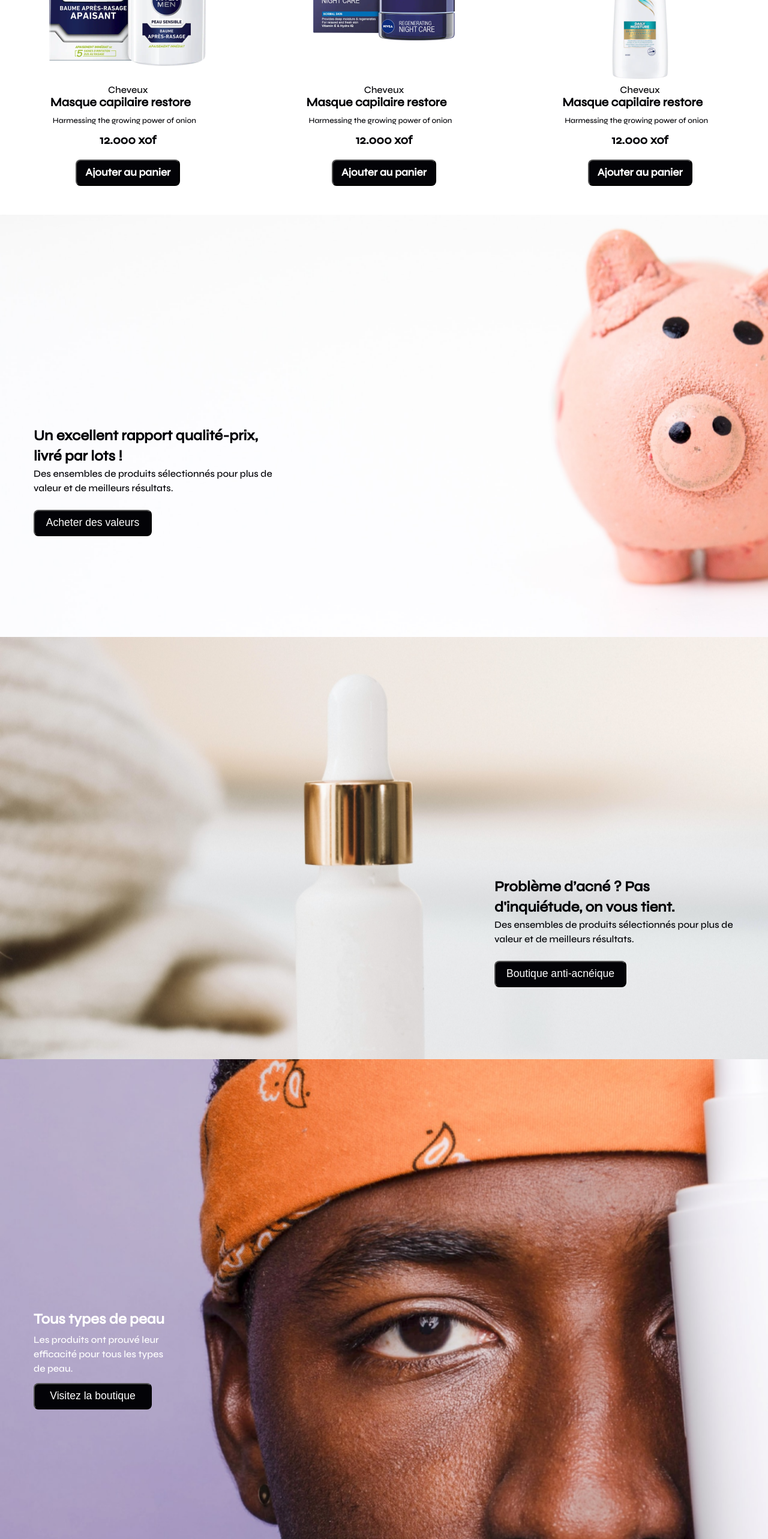
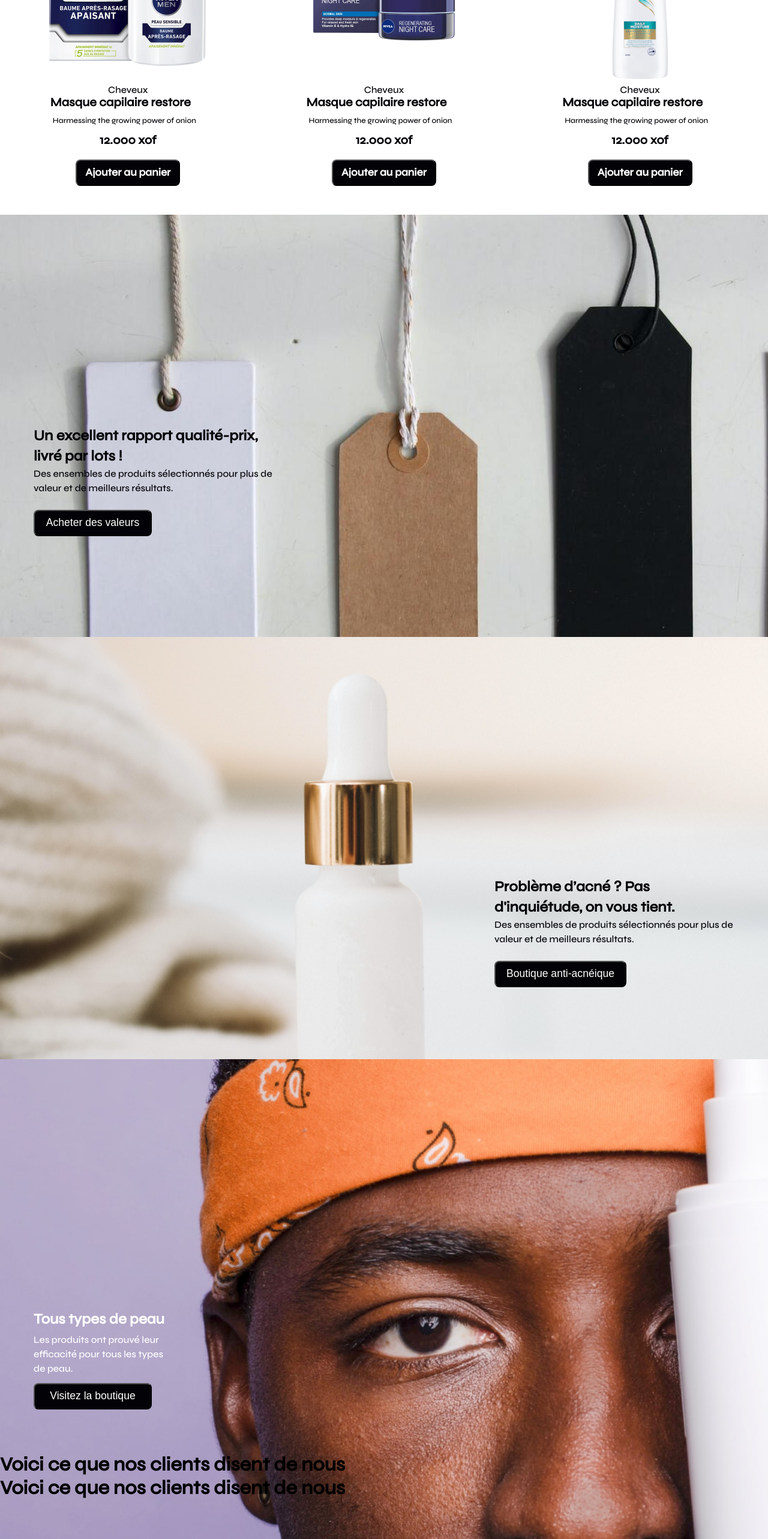
Before and after one commit to MKrouma/Ecommerce-Ninet, a React (Create React App) app in the folder frontend/: page / in a window 1280 px wide. Shown: the part 1234-3800 px from the top of the page at 60% size. Built offline with nearby package versions, Linux system fonts and the light colour scheme.

Commit message:
my commit

```diff
--- a/frontend/src/App.js
+++ b/frontend/src/App.js
@@ -1,3 +1,4 @@
+import AvisClient from "./component/content/homePages/BodyContent/AvisClient";
 import BodyIterm from "./component/content/homePages/BodyContent/BodyIterm";
 import Navbar from "./component/content/homePages/headerContent/Navbar";
 
@@ -7,6 +8,7 @@
     <div className="App">
       <Navbar />
       <BodyIterm />
+      <AvisClient />
     </div>
   );
 }
--- /dev/null
+++ b/frontend/src/component/content/homePages/BodyContent/AvisClient.jsx
@@ -0,0 +1,19 @@
+
+
+function AvisClient() {
+  return (
+    <>
+        <div className="container-avis">
+            <div className="content-avis">
+                <div className="title-iterm-avis">
+                    <h1>Voici ce que nos
+                        clients disent de nous
+                    </h1>
+                </div>
+            </div>
+        </div>
+    </>
+  )
+}
+
+export default AvisClient
--- a/frontend/src/component/content/homePages/BodyContent/BodyIterm.jsx
+++ b/frontend/src/component/content/homePages/BodyContent/BodyIterm.jsx
@@ -1,5 +1,6 @@
 import '../../../style/homePageCss/bodyCss/body-iterm.css'
-import DetailsIterm from '../../../style/homePageCss/bodyCss/DetailsIterm'
+import AvisClient from './AvisClient'
+import DetailsIterm from './DetailsIterm'
 
 function BodyIterm() {
   return (
@@ -99,7 +100,12 @@
         <div>
             <DetailsIterm />
         </div>
+
       </div>
+      <div>
+        <AvisClient />
+      </div>
+
     </>
   )
 }
--- a/frontend/src/component/style/homePageCss/bodyCss/body-iterm.css
+++ b/frontend/src/component/style/homePageCss/bodyCss/body-iterm.css
@@ -151,7 +151,7 @@
 /*******************************************detail-iterm1********************************************************/
 .detail-iterm1{
     margin-top: 3rem;
-    background-image: url("../../../images//Rectangle\ 6.png");
+    background-image: url("../../../images/quality-price.jpg");
     background-size: cover;
     width: 100%;
     height: 44rem;
```
Also changed, not shown: frontend/src/component/content/homePages/BodyContent/DetailsIterm.jsx (renamed from frontend/src/component/style/homePageCss/bodyCss/DetailsIterm.jsx).
